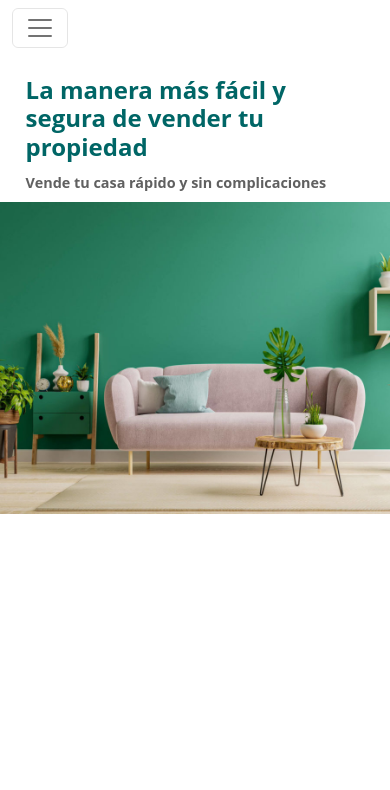
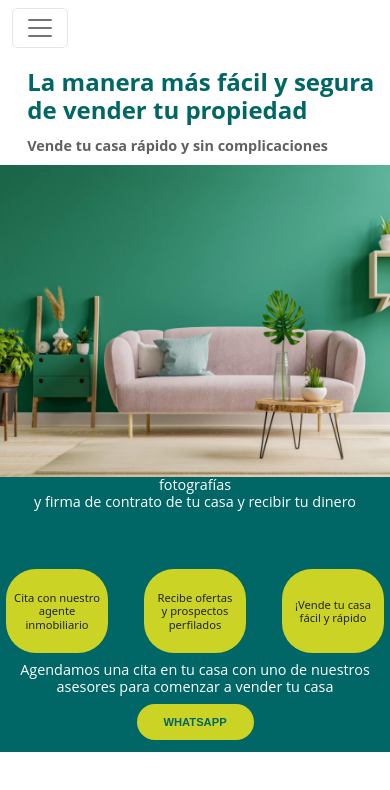
Before and after one commit to gamboamartin/easesores-web, an Angular app: page /vende in a window 390 px wide. Shown: the top 790 px of the page. Built offline with nearby package versions, Linux system fonts and the light colour scheme.

Commit message:
Se agrega segundo banner de seccion vende

```diff
--- a/src/app/components/vende/banner1-vende/banner1-vende.component.css
+++ b/src/app/components/vende/banner1-vende/banner1-vende.component.css
@@ -1,22 +1,21 @@
-.div-background{
+.div1{
+  margin-top: 3%;
+}
+
+.div2{
+  margin-top: 2%;
+  height: 123%;
+  position: absolute;
+  overflow: hidden;
+}
+
+.div2-background{
   background-image: url("../../../../assets/background_vende.jpg");
   background-repeat: no-repeat;
   background-size: cover;
   height: 100%;
   width: 100%;
   position: relative;
-}
-
-.div1{
-  margin-top: 3%;
-}
-
-.div2{
-  margin-top: 2%;
-  height: 100%;
-  width: 100%;
-  position: absolute;
-  overflow: hidden;
 }
 
 .texto1{
--- a/src/app/components/vende/banner1-vende/banner1-vende.component.html
+++ b/src/app/components/vende/banner1-vende/banner1-vende.component.html
@@ -1,10 +1,10 @@
-<div class="w-100 row div1">
+<div class="w-100 div1">
   <div>
     <h1 class="titulo1">La manera más fácil y segura <br class="br-hidden">de vender tu propiedad</h1>
     <span class="texto1">Vende tu casa rápido y sin complicaciones</span>
   </div>
 </div>
 
-<div class="div2">
-  <div class="div-background"></div>
+<div class="div2 w-100">
+  <div class="div2-background"></div>
 </div>
--- a/src/app/components/vende/banner2-vende/banner2-vende.component.css
+++ b/src/app/components/vende/banner2-vende/banner2-vende.component.css
@@ -0,0 +1,83 @@
+.btn_whatsapp{
+  border: 0px;
+  border-radius: 50px;
+  padding: 10px 20px;
+  width: 20%;
+  font-family: "Liberation Sans";
+  font-weight: bold;
+  color: #006666;
+  background-color: #cbd325;
+}
+
+.div1{
+  margin-top: 67%;
+  background-color: #006666;
+  padding-bottom: 3%;
+  text-align: center;
+}
+
+.div2{
+  margin-top: 15%;
+  margin-bottom: 2%;
+  text-align: center;
+  height: 28vh;
+}
+
+.div2-yellow{
+  background-color: #cbd325;
+  border-radius: 30px;
+  display: flex;
+  justify-content: center;
+  align-items: center;
+  height: 100%;
+  margin: 0 auto;
+  width: 80%;
+  font-size: 160%;
+  line-height: 1.2;
+}
+
+.texto1{
+  color: white;
+  display: block;
+  font-family: 'Open Sans', sans-serif;
+  font-size: 180%;
+  line-height: 1.2;
+  margin-top: 2%;
+  margin-bottom: 2%;
+}
+
+.titulo1{
+  font-family: 'Open Sans', sans-serif;
+  font-size: 350%;
+  font-weight: bolder;
+  color: white;
+  padding-top: 5%;
+  line-height: 0.2;
+}
+
+@media only screen and (max-width: 1101px) {
+  .btn_whatsapp {
+    font-size: 70%;
+    padding: 10px 10px;
+    margin-top: 0;
+    width: 30%;
+  }
+  .div1{
+    margin-top: 69%;
+  }
+  .div2{
+    margin-bottom: 2%;
+    height: 10vh;
+  }
+  .div2-yellow{
+    width: 90%;
+    font-size: 70%;
+    line-height: 1.2;
+  }
+  .texto1{
+    font-size: 90%;
+  }
+  .titulo1{
+    font-size: 150%;
+  }
+}
--- a/src/app/components/vende/banner2-vende/banner2-vende.component.html
+++ b/src/app/components/vende/banner2-vende/banner2-vende.component.html
@@ -1 +1,24 @@
-<p>banner2-vende works!</p>
+
+<div class="div1">
+  <h1 class="titulo1">Vende tu casa en 3 pasos</h1>
+  <span class="texto1">Tu solo recibe a nuestro agente para la toma de fotografías<br>
+    y firma de contrato de tu casa y recibir tu dinero</span>
+
+  <div class="row div2">
+    <div class="col">
+      <div class="div2-yellow">Cita con nuestro <br>agente inmobiliario</div>
+    </div>
+    <div class="col">
+      <div class="div2-yellow">Recibe ofertas <br>y prospectos <br>perfilados</div>
+    </div>
+    <div class="col">
+      <div class="div2-yellow">¡Vende tu casa <br>fácil y rápido</div>
+    </div>
+  </div>
+
+  <span class="texto1">Agendamos una cita en tu casa con uno de nuestros asesores <br class="br-hidden">
+  para comenzar a vender tu casa</span>
+
+  <button type="button" class="btn_whatsapp">WHATSAPP</button>
+
+</div>
--- a/src/app/components/vende/vende.component.html
+++ b/src/app/components/vende/vende.component.html
@@ -1 +1,2 @@
 <app-banner1-vende></app-banner1-vende>
+<app-banner2-vende></app-banner2-vende>
```
